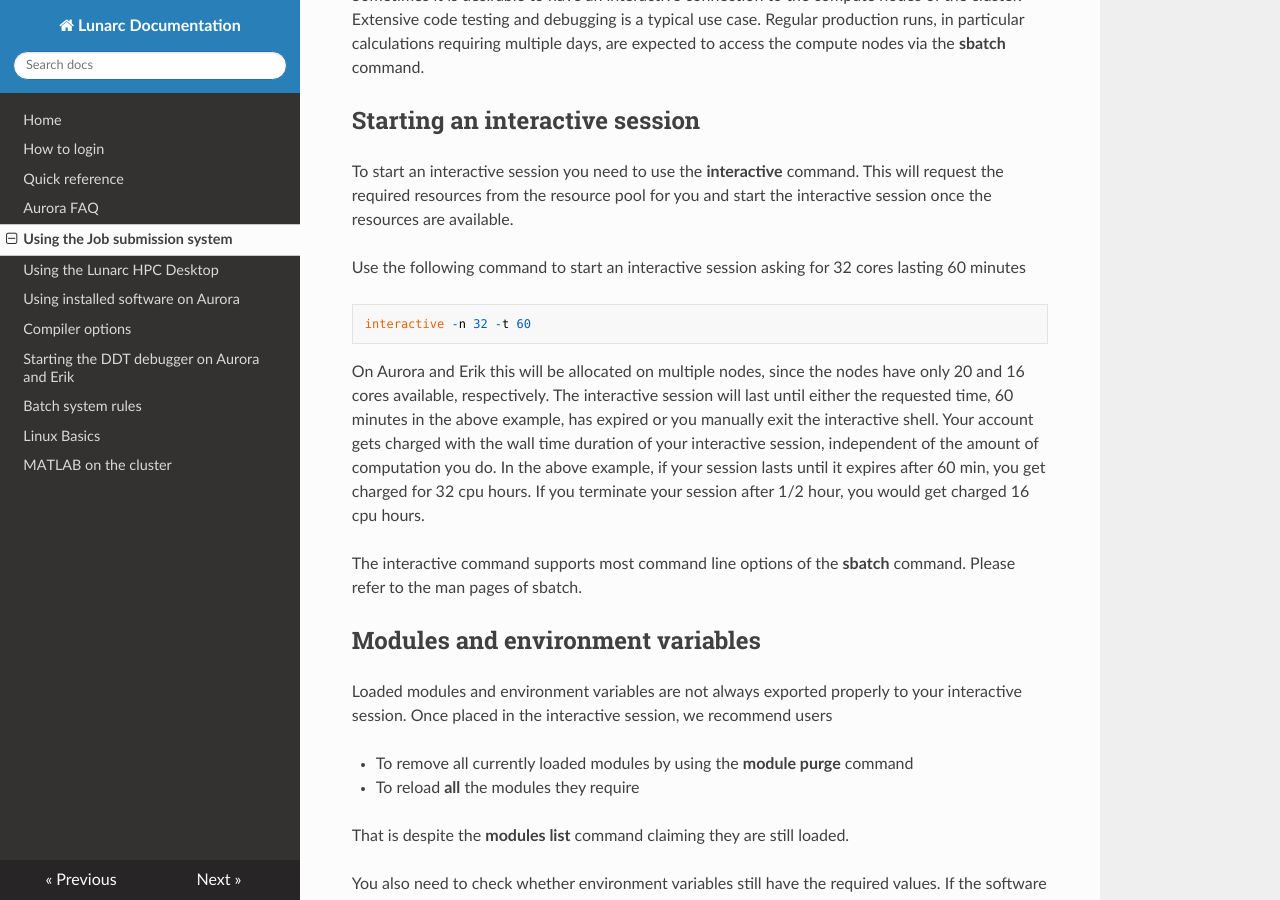
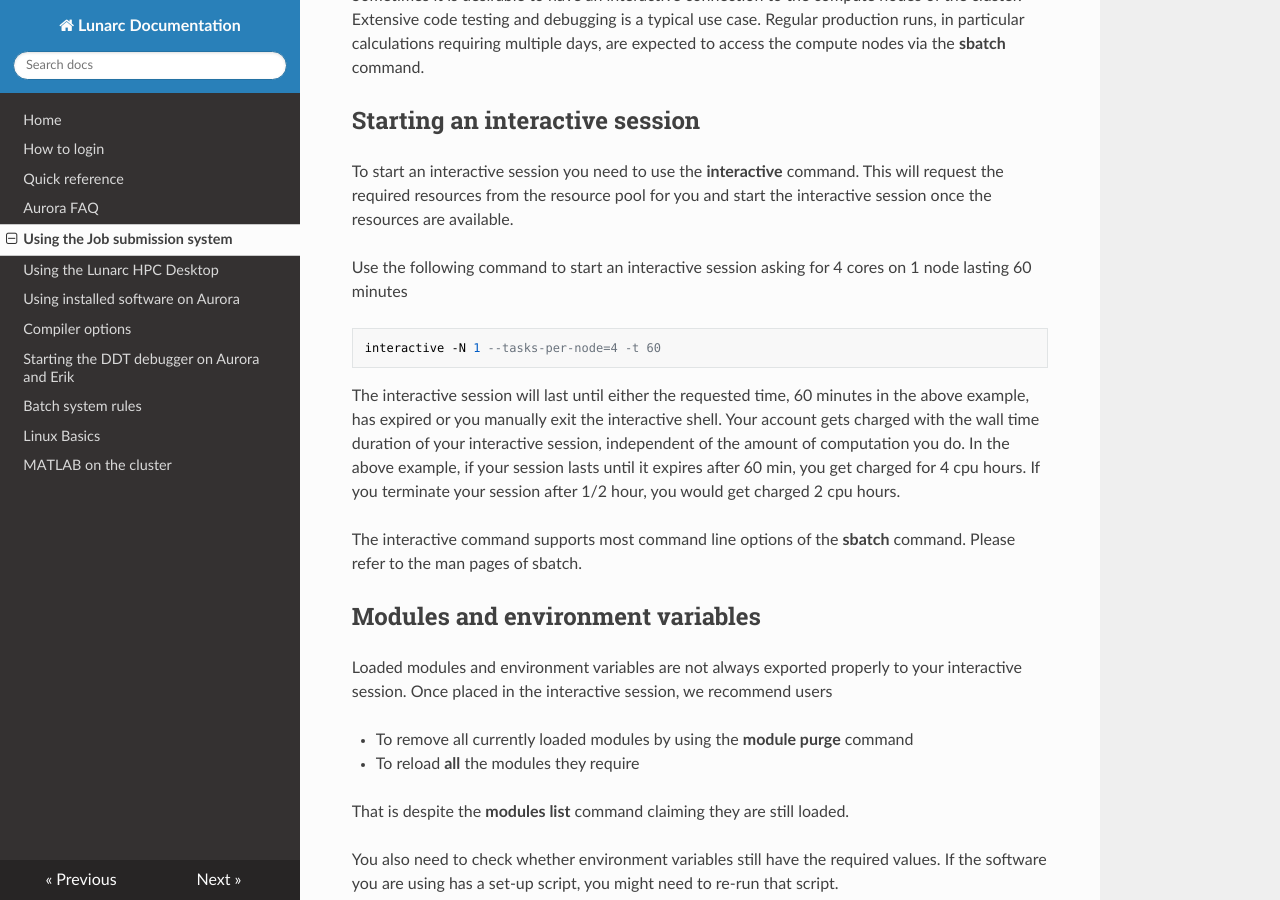
Before and after one commit to lunarc/lunarc_docs, an MkDocs documentation site: the page built from docs/batch_system.md, in a window 1280 px wide and 900 px high, scrolled down 27848 px. Built offline with MkDocs 1.6.1, drawn with Linux system fonts in a browser that asks for light colours; nearby versions of some CDN libraries; old or Windows-style settings are respelled for this version of MkDocs; some of the changed text lies outside the part shown.

Commit message:
Clarification on GPU node memory, changes to interactive core request

```diff
--- a/docs/batch_system.md
+++ b/docs/batch_system.md
@@ -1446,20 +1445,19 @@ command. This will request the required resources from the resource pool
 for you and start the interactive session once the resources are
 available.
 
-Use the following command to start an interactive session asking for 32
-cores lasting 60 minutes
+Use the following command to start an interactive session asking for 4
+cores on 1 node lasting 60 minutes
 
-    interactive -n 32 -t 60
+    interactive -N 1 --tasks-per-node=4 -t 60
 
-On Aurora and Erik this will be allocated on multiple nodes, since the
-nodes have only 20 and 16 cores available, respectively. The interactive session will last
+The interactive session will last
 until either the requested time, 60 minutes in the above example, has
 expired or you manually exit the interactive shell. Your account gets
 charged with the wall time duration of your interactive session,
 independent of the amount of computation you do. In the above example,
 if your session lasts until it expires after 60 min, you get charged for
-32 cpu hours. If you terminate your session after 1/2 hour, you would
-get charged 16 cpu hours.
+4 cpu hours. If you terminate your session after 1/2 hour, you would
+get charged 2 cpu hours.
 
 The interactive command supports most command line options of the **sbatch**
 command. Please refer to the man pages of sbatch.
```
Also changed, not shown: other parts of docs/batch_system.md (+1 -2 lines).
